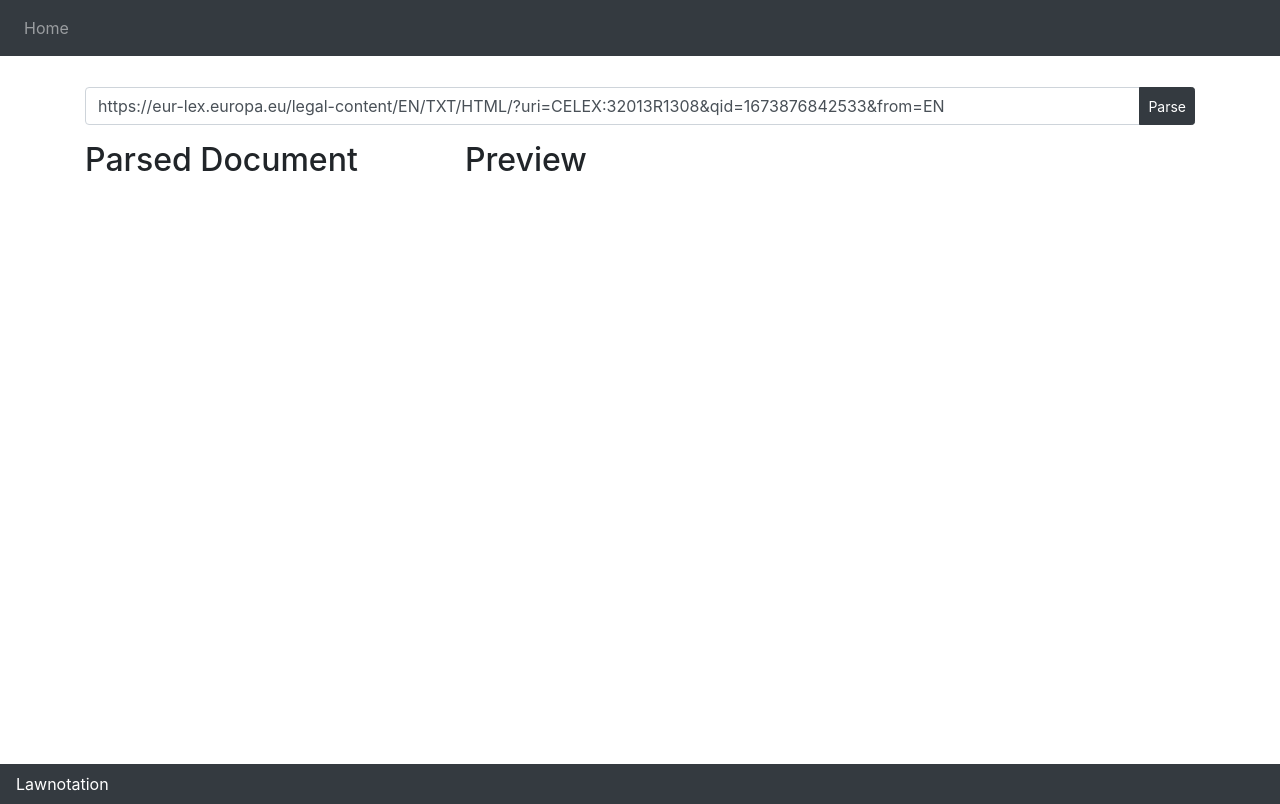
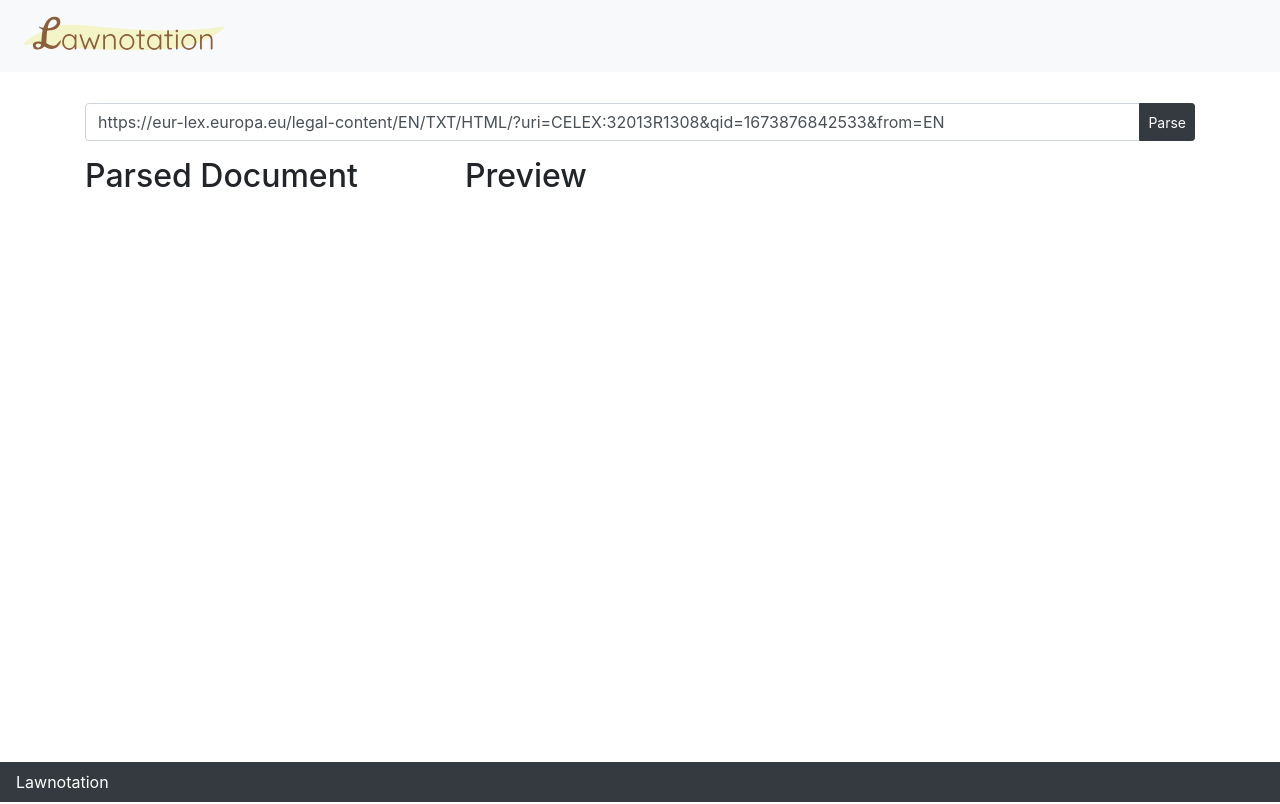
Before and after one commit to MaastrichtU-BISS/lawnotation-demo, a Nuxt app: page / in a window 1280 px wide. Built offline with nearby package versions, Linux system fonts and the light colour scheme.

Commit message:
add: lawnotation logo

```diff
--- a/components/Header.vue
+++ b/components/Header.vue
@@ -1,7 +1,7 @@
 <template>
-  <b-navbar type="dark" variant="dark">
+  <b-navbar type="light" variant="light">
     <b-navbar-nav>
-        <NuxtLink to="/" class="nav-link">Home</NuxtLink>
+        <NuxtLink to="/" class="nav-link"><img src="lawnotation-logo.svg" alt="logo" style="width: 200px"></NuxtLink>
     </b-navbar-nav>
   </b-navbar>
 </template>
--- a/layouts/default.vue
+++ b/layouts/default.vue
@@ -7,7 +7,7 @@
   </template>
   <style>
   main {
-      min-height: calc(100vh - 92px);
+      min-height: calc(100vh - 110px);
       padding-bottom: 15px;
       padding-top: 15px;
   }
```
Also changed, not shown: static/lawnotation-logo.svg (added).
